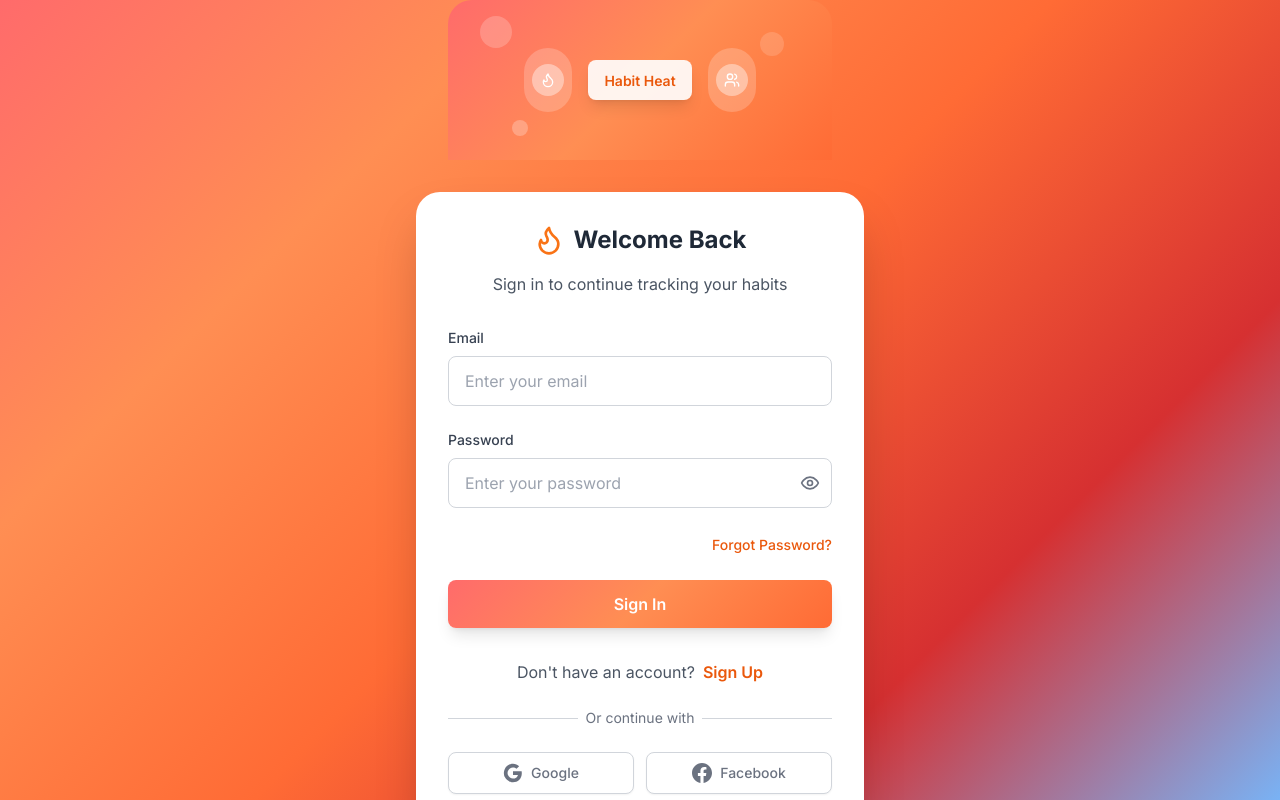
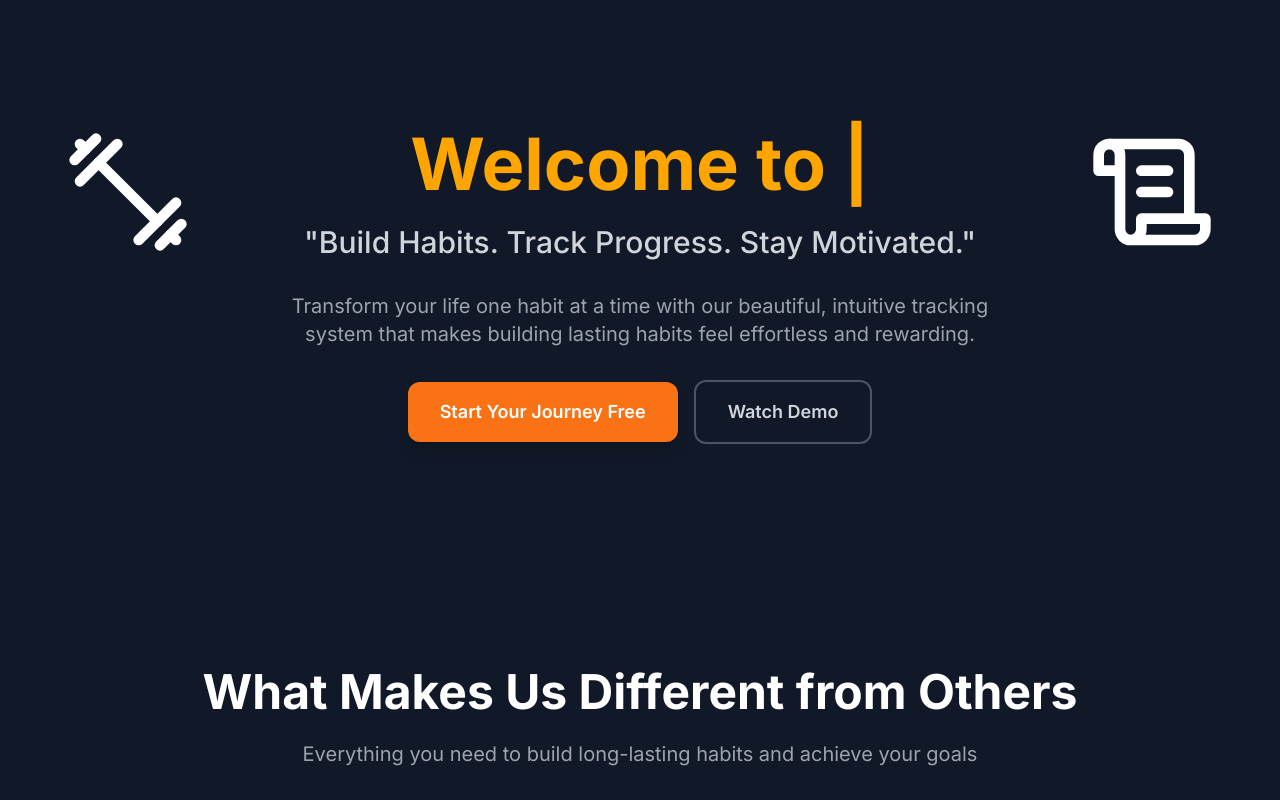
Before and after one commit to MeenakshiAM/Habitheat, a React (Vite) app in the folder project/: page / in a window 1280 px wide. Shown: the top 800 px of the page. Built offline with nearby package versions, Linux system fonts and the light colour scheme; no server answers.

Commit message:
Added proper routing as mentioned , Fixed issue #27

```diff
--- a/project/src/App.tsx
+++ b/project/src/App.tsx
@@ -76,31 +76,24 @@
     localStorage.removeItem('authToken');
     localStorage.removeItem('user');
     setIsAuthenticated(false);
-    setCurrentView('dashboard');
+    setCurrentView('landingpage');
     setSelectedHabit(null);
+    window.history.pushState({}, '', '/');
   };
 
   // URL-based routing for production/vercel
   useEffect(() => {
-    if (!isAuthenticated) return; // Don't handle routing if not authenticated
-
     const handleRouting = () => {
       const path = window.location.pathname;
-      const validRoutes = [
-        '/',
-        '/dashboard',
-        '/insights',
-        '/achievements',
-        '/challenges',
-        '/mood',
-        '/templates',
-        '/profile'
-      ];
+      const publicRoutes = ['/'];
+      const protectedRoutes = ['/dashboard', '/insights', '/achievements', '/challenges', '/mood', '/templates', '/profile'];
 
-      if(path ==='/'){
+      if (path === '/') {
         setCurrentView('landingpage');
-      }
-      else if (path === '/dashboard') {
+      } else if (protectedRoutes.includes(path)) {
+        if (isAuthenticated) {
+          // Handle protected routes for authenticated users
+          if (path === '/dashboard') {
             setCurrentView('dashboard');
           } else if (path === '/insights') {
             setCurrentView('insights');
@@ -114,25 +107,47 @@
             setCurrentView('templates');
           } else if (path === '/profile') {
             setCurrentView('profile');
-      } else if (!validRoutes.includes(path)) {
+          }
+        } else {
+          // Redirect to landing page if not authenticated
+          window.history.pushState({}, '', '/');
+          setCurrentView('landingpage');
+        }
+      } else {
+        // Invalid route
         setCurrentView('not-found');
       }
     };
 
+    // Only run routing after loading is complete
+    if (!isLoading) {
       handleRouting();
+    }
 
     const handlePopState = () => {
+      if (!isLoading) {
         handleRouting();
+      }
     };
 
     window.addEventListener('popstate', handlePopState);
     return () => window.removeEventListener('popstate', handlePopState);
-  }, [isAuthenticated]);
+  }, [isAuthenticated, isLoading]);
 
   const navigateToView = (view: Exclude<View, 'not-found' | 'habit-detail' | 'add-habit' | 'social'>) => {
+    // Check if user needs to be authenticated for this view
+    const protectedViews = ['dashboard', 'insights', 'achievements', 'challenges', 'mood', 'templates', 'profile'];
+
+    if (protectedViews.includes(view) && !isAuthenticated) {
+      // Redirect to landing page if trying to access protected view without authentication
+      window.history.pushState({}, '', '/');
+      setCurrentView('landingpage');
+      return;
+    }
+
     const routes: Record<string, string> = {
       landingpage: '/',
-      dashboard:'/dashboard' ,
+      dashboard: '/dashboard',
       insights: '/insights',
       achievements: '/achievements',
       challenges: '/challenges',
@@ -150,7 +165,7 @@
 
   const getHeaderView = (view: View): 'landingpage'|'dashboard' | 'insights' | 'achievements' | 'challenges' | 'mood' | 'templates' => {
     if (['not-found', 'habit-detail', 'add-habit', 'social'].includes(view)) {
-      return 'landingpage';
+      return 'dashboard';
     }
     return view as 'landingpage'|'dashboard' | 'insights' | 'achievements' | 'challenges' | 'mood' | 'templates';
   };
@@ -167,7 +182,7 @@
   };
 
   const handleBackToDashboard = () => {
-    window.history.pushState({}, '', '/');
+    window.history.pushState({}, '', '/dashboard');
     setCurrentView('dashboard');
     setSelectedHabit(null);
   };
@@ -193,7 +208,7 @@
 
   const handleUseTemplate = (template: HabitTemplate) => {
     addHabitFromTemplate(template);
-    handleNavigateHome();
+    navigateToView('dashboard');
   };
 
   const handleDeleteHabit = () => {
@@ -234,7 +249,6 @@
     setTemplates(updated);
     localStorage.setItem('habit-heat-custom-templates', JSON.stringify(updated));
   };
-
 
   const handleArchiveHabit = (habitId?: string) => {
     const targetHabitId = habitId || selectedHabit?.id;
@@ -290,6 +304,13 @@
   const handleLoginSuccess = () => {
     setIsAuthenticated(true);
     setCurrentView('dashboard');
+    window.history.pushState({}, '', '/dashboard');
+  };
+
+  // Handle get started button click from landing page
+  const handleGetStarted = () => {
+    setAuthView('signup');
+    setCurrentView('auth');
   };
 
   // Update selected habit when habits change
@@ -314,42 +335,45 @@
     );
   }
 
-  // Show authentication screens if not authenticated
-  if (!isAuthenticated) {
+  // Show authentication screens only when not authenticated AND currentView is 'auth'
+  if (!isAuthenticated && currentView === 'auth') {
     return (
-      <>
+      <div className="min-h-screen bg-gray-50 dark:bg-gray-900">
         {authView === 'login' ? (
           <Login
             onSwitchToSignup={() => setAuthView('signup')}
             onLoginSuccess={handleLoginSuccess}
+            onBackToLanding={() => setCurrentView('landingpage')}
           />
         ) : (
           <Signup
             onSwitchToLogin={() => setAuthView('login')}
+            onBackToLanding={() => setCurrentView('landingpage')}
           />
         )}
-      </>
+      </div>
     );
   }
 
   return (
     <div className="min-h-screen bg-gray-50 dark:bg-gray-900 transition-colors">
-      {/* <Header
+      {/* Show header only for authenticated users on protected routes */}
+      {isAuthenticated && currentView !== 'landingpage' && (
+        <Header
           theme={theme}
           currentView={getHeaderView(currentView)}
           onThemeToggle={toggleTheme}
           onViewChange={(view) => navigateToView(view)}
-      /> */}
-        {/* onLogout={handleLogout}
-      /> */}
+          onLogout={handleLogout}
+        />
+      )}
 
       {currentView === 'not-found' && (
         <NotFound onNavigateHome={handleNavigateHome} />
       )}
 
-
       {currentView === 'landingpage' && (
-        <Landingpage />
+        <Landingpage handleGetStarted={handleGetStarted} />
       )}
 
       {currentView === 'dashboard' && (
@@ -372,7 +396,6 @@
           existingTemplates={templates}
         />
       )}
-
 
       {currentView === 'insights' && (
         <InsightsView habits={habits} />
@@ -436,7 +459,6 @@
 
       <Footer />
     </div>
-
   );
 }
 
--- a/project/src/components/Footer.tsx
+++ b/project/src/components/Footer.tsx
@@ -63,7 +63,7 @@
       {/* Bottom line */}
       <div className="border-t border-gray-200 dark:border-gray-700 text-center py-4 text-xs">
         <p>
-          © {new Date().getFullYear()} Habit Heat — Built with ❤️ by the community
+          © {new Date().getFullYear()} Habit Heat
         </p>
       </div>
     </footer>
--- a/project/src/components/Landingpage.tsx
+++ b/project/src/components/Landingpage.tsx
@@ -13,7 +13,7 @@
 
 import { TypeAnimation } from 'react-type-animation';
 
-export default function HabitHeatLanding() {
+export default function HabitHeatLanding({ handleGetStarted }) {
   const [currentTestimonial, setCurrentTestimonial] = useState(0);
 
   const testimonials = [
@@ -143,8 +143,8 @@
           </div>
 
           <div className="flex flex-col sm:flex-row gap-4 justify-center items-center mb-16">
-            <button onClick={()=>{alert('Route the user to the signup page')}} className="bg-orange-500 text-white px-8 py-4 rounded-xl text-lg font-semibold hover: transition-all duration-200 transform hover:scale-105 shadow-lg hover:shadow-xl">
-              Start Your Journey Free
+            <button onClick={handleGetStarted} className="bg-orange-500 text-white px-8 py-4 rounded-xl text-lg font-semibold hover:bg-orange-600 transition-all duration-200 transform hover:scale-105 shadow-lg hover:shadow-xl">
+               Start Your Journey Free
             </button>
             <button onClick={()=>{ alert('Route the user to the demo video')
             }} className="px-8 py-4 rounded-xl text-lg font-semibold border-2 border-gray-600 text-gray-300 hover:bg-gray-800 transition-all duration-200 transform hover:scale-105">
@@ -291,16 +291,14 @@
           <p className="text-xl text-purple-100 mb-8 max-w-2xl mx-auto">
             Join thousands of people who have already started their journey to better habits. Start free today!
           </p>
-          <button onClick={()=>{
-            alert('Route to the signup page')
-          }} className="bg-white text-black px-8 py-4 rounded-xl text-lg font-semibold hover:bg-gray-100 transition-all duration-200 transform hover:scale-105 shadow-lg hover:shadow-xl">
-            Get Started Now !!
+          <button onClick={handleGetStarted} className="bg-white text-black px-8 py-4 rounded-xl text-lg font-semibold hover:bg-gray-100 transition-all duration-200 transform hover:scale-105 shadow-lg hover:shadow-xl">
+             Get Started Now !!
           </button>
         </div>
       </section>
 
       {/* Footer */}
-      <footer className="py-16 px-4 bg-gray-900 border-t border-gray-800">
+      {/* <footer className="py-16 px-4 bg-gray-900 border-t border-gray-800">
         <div className="max-w-6xl mx-auto">
           <div className="grid grid-cols-1 md:grid-cols-4 gap-8 mb-12">
             <div className="col-span-1 md:col-span-2">
@@ -331,7 +329,7 @@
             </p>
           </div>
         </div>
-      </footer>
+      </footer> */}
 
       <style jsx>{`
         @keyframes blob {
```
Also changed, not shown: 1 other file (tests, documents, lock files or other folders). Lines whose indentation alone changed are shown as unchanged.
